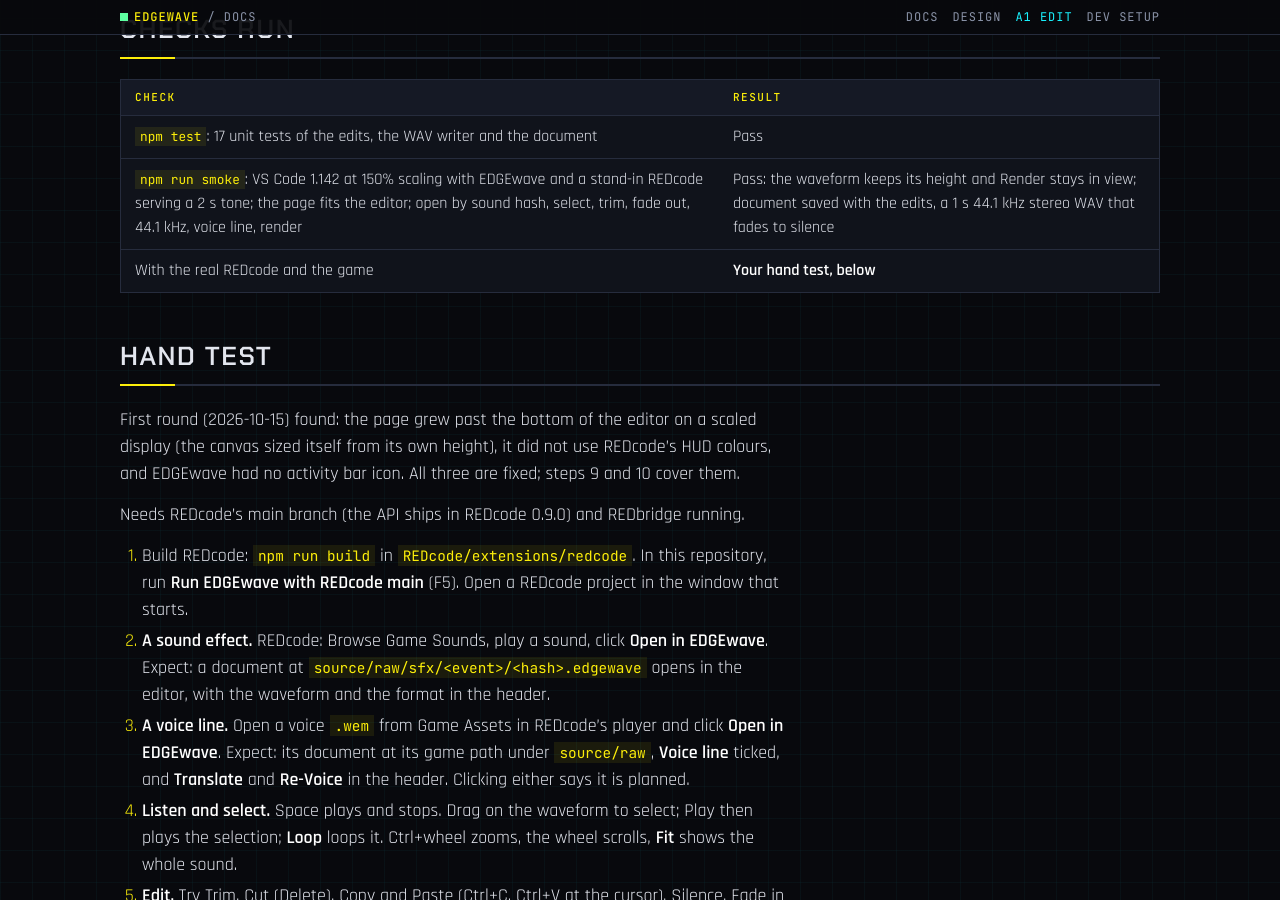
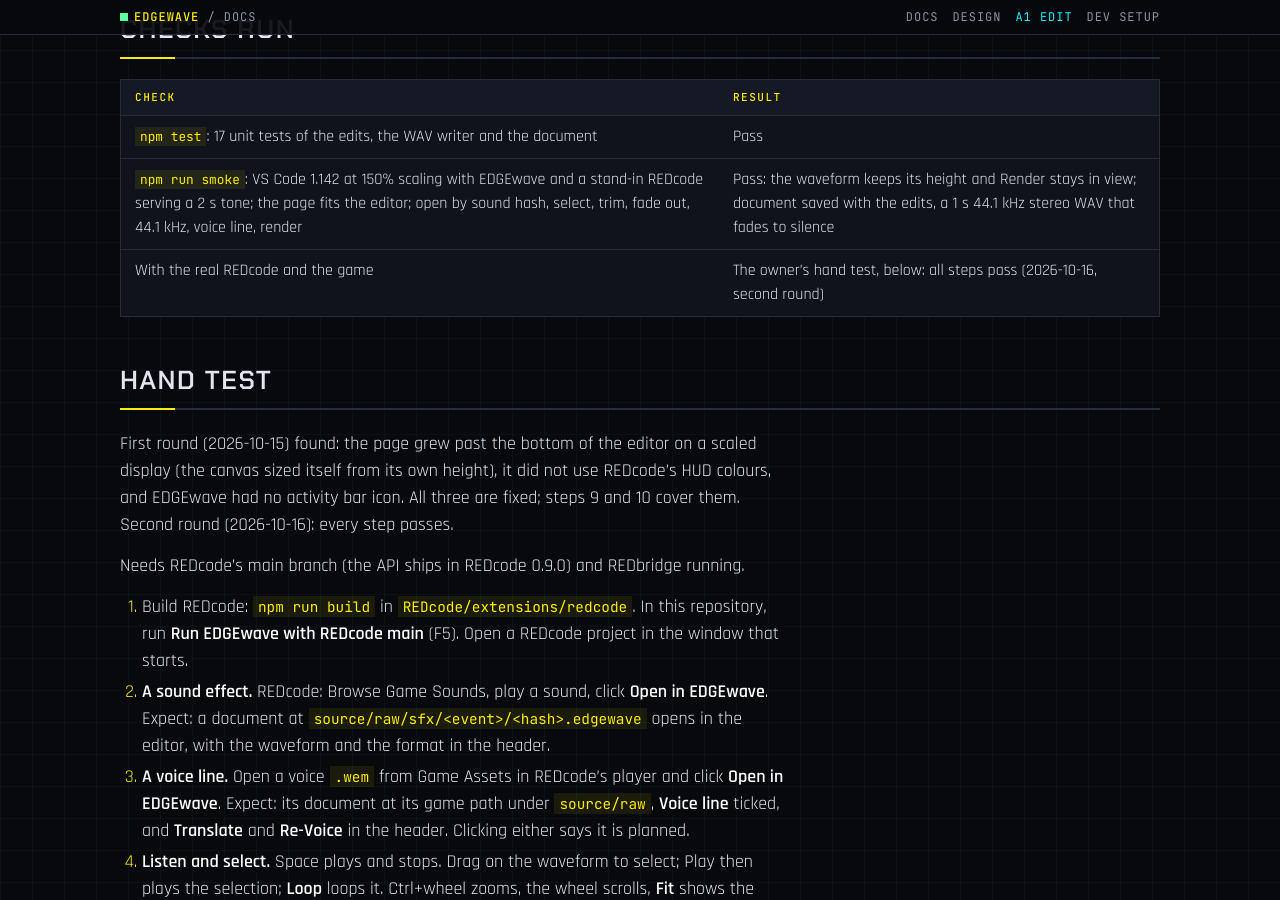
Before and after one commit to Edgemodders/EDGEwave, a Jekyll site: the page built from docs/a1-edit.md, in a window 1280 px wide and 900 px high, scrolled down 1166 px. Built offline with Jekyll 4.4.1, drawn with Linux system fonts in a browser that asks for light colours; our own code applies the rules of GitHub Pages for plain Markdown files; some of the changed text lies outside the part shown.

Commit message:
A1 Edit is done: hand-tested by the owner, all steps pass
Co-Authored-By: Claude Opus 5.5 <noreply@anthropic.com>

```diff
--- a/docs/a1-edit.md
+++ b/docs/a1-edit.md
@@ -1,6 +1,6 @@
 # A1 Edit
 
-Status: **built 2026-10-15, hand test pending.** The single-sound editor: open a sound from REDcode, edit it, render it to WAV.
+Status: **done: built 2026-10-15, hand-tested by the owner on 2026-10-16.** The single-sound editor: open a sound from REDcode, edit it, render it to WAV.
 
 ## What is built
 
@@ -30,11 +30,11 @@ Opening the same sound again opens its document. The render is a WAV in the proj
 |---|---|
 | `npm test`: 17 unit tests of the edits, the WAV writer and the document | Pass |
 | `npm run smoke`: VS Code 1.142 at 150% scaling with EDGEwave and a stand-in REDcode serving a 2 s tone; the page fits the editor; open by sound hash, select, trim, fade out, 44.1 kHz, voice line, render | Pass: the waveform keeps its height and Render stays in view; document saved with the edits, a 1 s 44.1 kHz stereo WAV that fades to silence |
-| With the real REDcode and the game | **Your hand test, below** |
+| With the real REDcode and the game | The owner's hand test, below: all steps pass (2026-10-16, second round) |
 
 ## Hand test
 
-First round (2026-10-15) found: the page grew past the bottom of the editor on a scaled display (the canvas sized itself from its own height), it did not use REDcode's HUD colours, and EDGEwave had no activity bar icon. All three are fixed; steps 9 and 10 cover them.
+First round (2026-10-15) found: the page grew past the bottom of the editor on a scaled display (the canvas sized itself from its own height), it did not use REDcode's HUD colours, and EDGEwave had no activity bar icon. All three are fixed; steps 9 and 10 cover them. Second round (2026-10-16): every step passes.
 
 Needs REDcode's main branch (the API ships in REDcode 0.9.0) and REDbridge running.
 
```
Also changed, not shown: CLAUDE.md (+1 -1 lines), docs/design.md (+1 -1 lines), docs/index.md (+2 -2 lines), README.md, docs/assets/brand/badges/status.svg, 1 other file.
